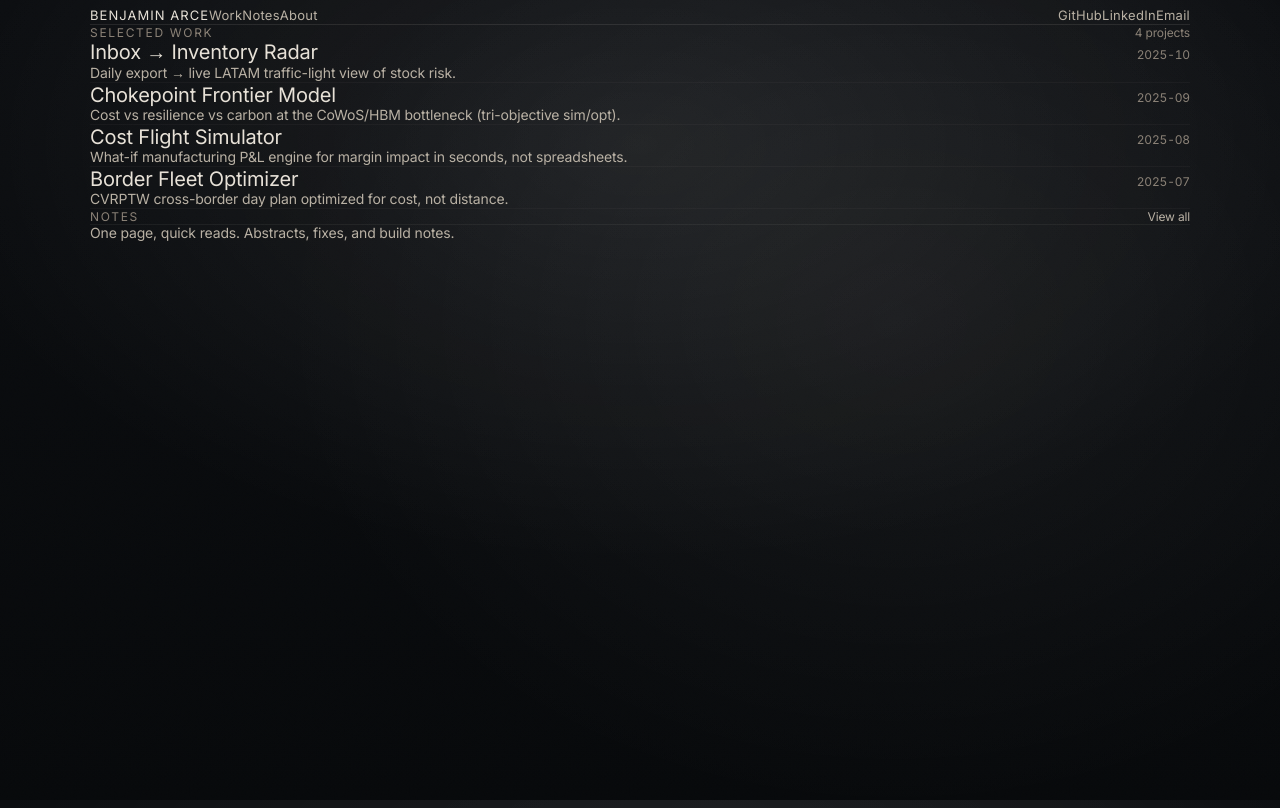
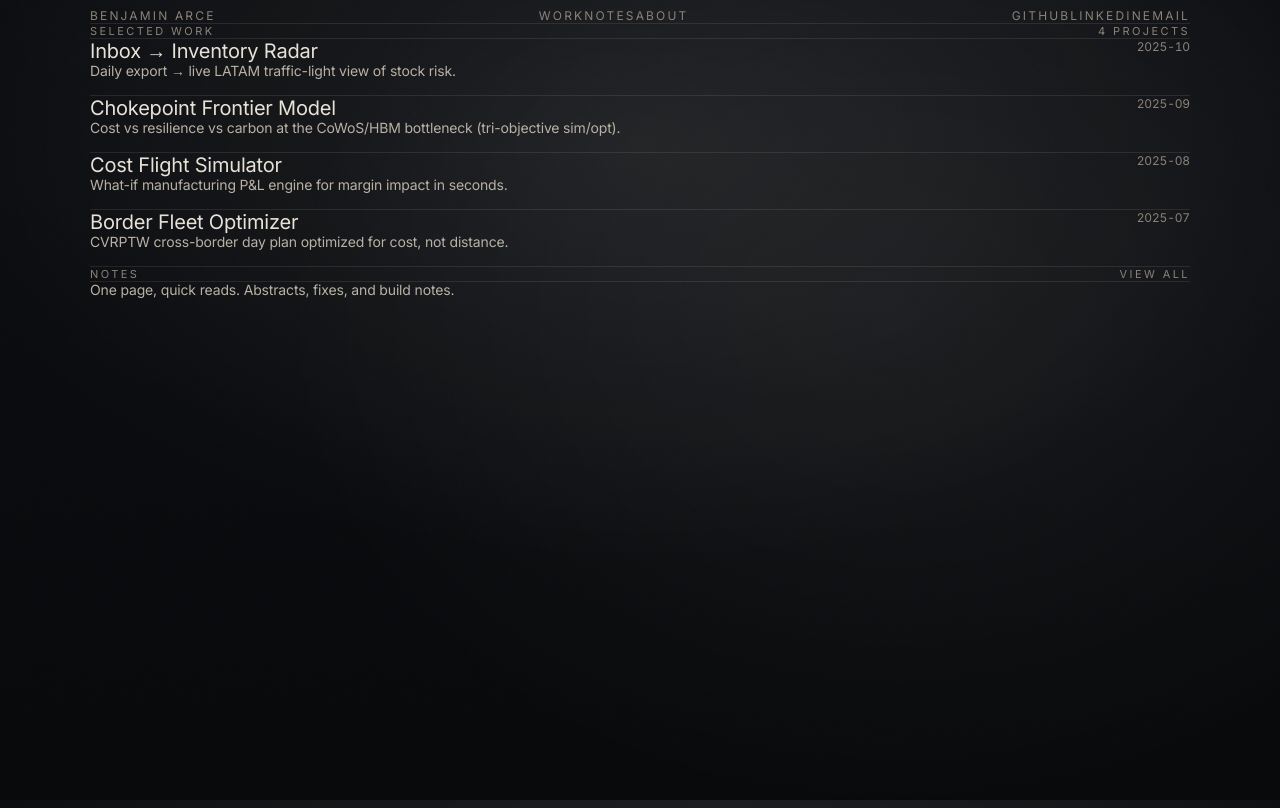
Before and after one commit to benjaminarce-cloud/arcev2-portfolio, a Next.js app: page / in a window 1280 px wide. Built offline with nearby package versions, Linux system fonts and the light colour scheme.

Commit message:
Update page.tsx

```diff
--- a/src/app/page.tsx
+++ b/src/app/page.tsx
@@ -1,6 +1,5 @@
 import Link from "next/link";
 import { Shell } from "@/components/Shell";
-import { TopNav } from "@/components/TopNav";
 
 type Project = {
   slug: string;
@@ -13,8 +12,7 @@ const projects: Project[] = [
   {
     slug: "inbox-inventory-radar",
     title: "Inbox → Inventory Radar",
-    overview:
-      "Daily export → live LATAM traffic-light view of stock risk.",
+    overview: "Daily export → live LATAM traffic-light view of stock risk.",
     date: "2025-10",
   },
   {
@@ -27,89 +25,121 @@ const projects: Project[] = [
   {
     slug: "cost-flight-simulator",
     title: "Cost Flight Simulator",
-    overview:
-      "What-if manufacturing P&L engine for margin impact in seconds, not spreadsheets.",
+    overview: "What-if manufacturing P&L engine for margin impact in seconds.",
     date: "2025-08",
   },
   {
     slug: "border-fleet-optimizer",
     title: "Border Fleet Optimizer",
-    overview:
-      "CVRPTW cross-border day plan optimized for cost, not distance.",
+    overview: "CVRPTW cross-border day plan optimized for cost, not distance.",
     date: "2025-07",
   },
 ];
 
-function ProjectRow({ p }: { p: Project }) {
-  return (
-    <Link
-      href={`/work/${p.slug}`}
-      className="group block py-8 md:py-10"
-    >
-      <div className="flex items-baseline justify-between gap-8">
-        <div className="text-[20px] md:text-[22px] tracking-[-0.01em] text-[color:var(--text)]">
-          {p.title}
-        </div>
-
-        <div className="tabular text-[12px] text-[color:var(--faint)]">
-          {p.date}
-        </div>
-      </div>
-
-      <div className="mt-2 max-w-[78ch] text-[14px] md:text-[15px] leading-6 text-[color:var(--muted)]">
-        {p.overview}
-      </div>
-
-      <div className="mt-8 border-t hairline2 opacity-60 group-hover:opacity-100 transition" />
-    </Link>
-  );
-}
-
 export default function HomePage() {
   return (
     <Shell>
-      <TopNav />
+      <div className="pt-14 pb-24">
+        {/* Top bar */}
+        <header className="flex items-baseline justify-between gap-10">
+          {/* Name */}
+          <div className="text-[12px] tracking-[0.18em] uppercase text-[color:var(--faint)]">
+            Benjamin Arce
+          </div>
 
-      <main className="pt-12 md:pt-16 pb-16 md:pb-24">
-        <section>
+          {/* Nav */}
+          <nav className="flex items-baseline gap-5 text-[12px] tracking-[0.18em] uppercase text-[color:var(--faint)]">
+            <Link className="hover:text-[color:var(--text)]" href="/work">
+              Work
+            </Link>
+            <Link className="hover:text-[color:var(--text)]" href="/notes">
+              Notes
+            </Link>
+            <Link className="hover:text-[color:var(--text)]" href="/about">
+              About
+            </Link>
+          </nav>
+
+          {/* Socials */}
+          <div className="flex items-baseline gap-5 text-[12px] tracking-[0.18em] uppercase text-[color:var(--faint)]">
+            <a className="hover:text-[color:var(--text)]" href="#">
+              GitHub
+            </a>
+            <a className="hover:text-[color:var(--text)]" href="#">
+              LinkedIn
+            </a>
+            <a className="hover:text-[color:var(--text)]" href="#">
+              Email
+            </a>
+          </div>
+        </header>
+
+        {/* Spacer */}
+        <div className="mt-10 border-t hairline" />
+
+        {/* Work list (this is the hero) */}
+        <section className="mt-10">
           <div className="flex items-end justify-between">
-            <div className="text-[12px] uppercase tracking-[0.14em] text-[color:var(--faint)]">
-              Selected work
+            <div className="text-[11px] tracking-[0.22em] uppercase text-[color:var(--faint)]">
+              Selected Work
             </div>
 
-            <div className="text-[12px] text-[color:var(--faint)]">
+            <div className="text-[11px] tracking-[0.22em] uppercase text-[color:var(--faint)]">
               {projects.length} projects
             </div>
           </div>
 
-          <div className="mt-6">
+          <div className="mt-6 border-t hairline">
             {projects.map((p) => (
-              <ProjectRow key={p.slug} p={p} />
+              <Link
+                key={p.slug}
+                href={`/work/${p.slug}`}
+                className="group block border-b hairline py-8"
+              >
+                <div className="grid grid-cols-[1fr_auto] gap-10 items-start">
+                  <div>
+                    <div className="text-[20px] leading-[1.2] tracking-[-0.01em]">
+                      {p.title}
+                    </div>
+
+                    <div className="mt-2 max-w-[72ch] text-[14px] leading-6 text-[color:var(--muted)]">
+                      {p.overview}
+                    </div>
+                  </div>
+
+                  <div className="pt-1 text-[12px] tabular-nums text-[color:var(--faint)]">
+                    {p.date}
+                  </div>
+                </div>
+
+                <div className="mt-4 text-[12px] text-[color:var(--faint)] opacity-0 group-hover:opacity-100 transition-opacity">
+                  Open →
+                </div>
+              </Link>
             ))}
           </div>
         </section>
 
-        <section className="mt-14 md:mt-20">
+        {/* Notes preview */}
+        <section className="mt-14">
           <div className="flex items-end justify-between">
-            <div className="text-[12px] uppercase tracking-[0.14em] text-[color:var(--faint)]">
+            <div className="text-[11px] tracking-[0.22em] uppercase text-[color:var(--faint)]">
               Notes
             </div>
 
             <Link
               href="/notes"
-              className="text-[12px] text-[color:var(--muted)] hover:text-[color:var(--text)]"
+              className="text-[11px] tracking-[0.22em] uppercase text-[color:var(--faint)] hover:text-[color:var(--text)]"
             >
               View all
             </Link>
           </div>
 
-          <div className="mt-6 border-t hairline2" />
-
-          <div className="mt-6 text-[14px] text-[color:var(--muted)]">
+          <div className="mt-6 border-t hairline py-8 text-[14px] leading-6 text-[color:var(--muted)]">
             One page, quick reads. Abstracts, fixes, and build notes.
           </div>
         </section>
-      </main>
+      </div>
     </Shell>
   );
 }
```
